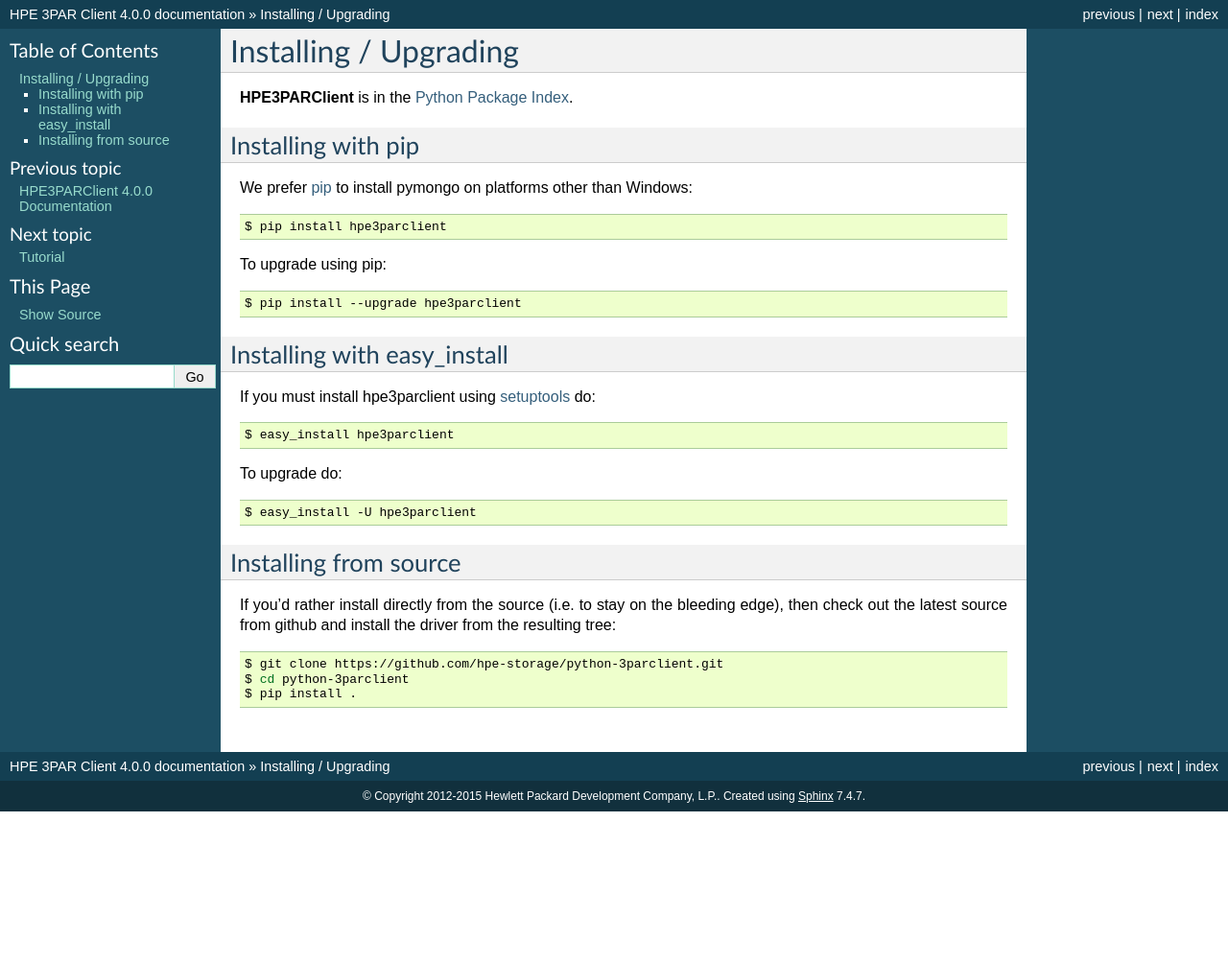
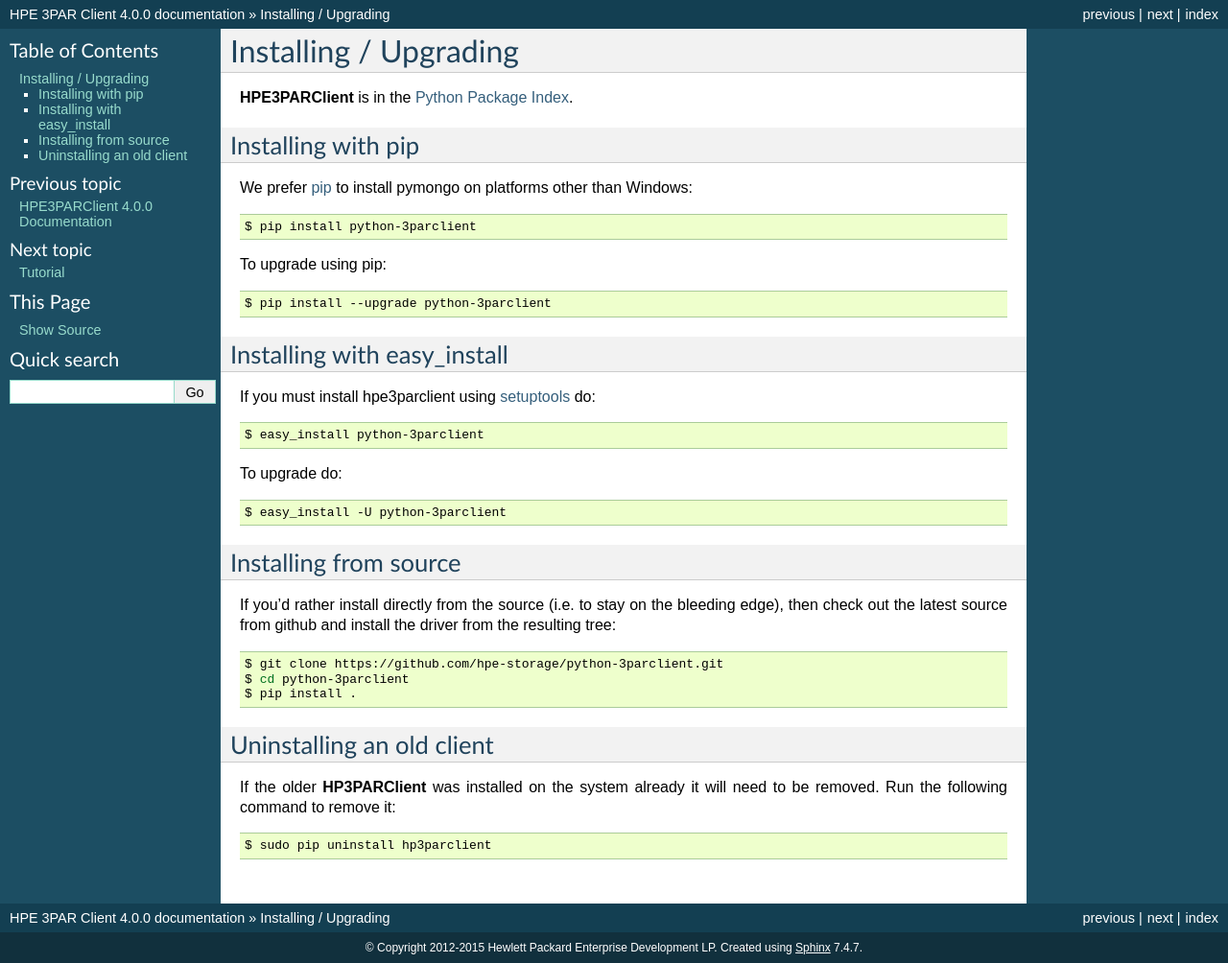
Before and after one commit to hpe-storage/python-3parclient, a Sphinx documentation site: the page built from docs/installation.rst, in a window 1280 px wide. Shown: the whole page at 96% size. Built offline with Sphinx 7.4.7, drawn with Linux system fonts in a browser that asks for light colours; before the commit the page ends 900 px from its top, so only the background shows below that.

Commit message:
Updating Documentation
The client documentation is being updated to use the new
PyPi project name, 'python-3parclient'.

Change-Id: Iecc4aa8fbafa99d6619bfc428fb3559de6290f3a

```diff
--- a/docs/changelog.rst
+++ b/docs/changelog.rst
@@ -4,6 +4,8 @@
 Changes in Version 4.0.0
 ------------------------
 * Rebranded the client from HP to HPE.
+* Updated documentation to use the new PyPi project name for the
+  client, 'python-3parclient'.
 
 Changes in Version 3.3.0
 ------------------------
--- a/docs/conf.py
+++ b/docs/conf.py
@@ -45,7 +45,7 @@
 
 # General information about the project.
 project = 'HPE 3PAR Client'
-copyright = '2012-2015 Hewlett Packard Development Company, L.P.'
+copyright = '2012-2015 Hewlett Packard Enterprise Development LP'
 
 # The version info for the project you're documenting, acts as replacement for
 # |version| and |release|, also used in various other places throughout the
--- a/docs/installation.rst
+++ b/docs/installation.rst
@@ -4,7 +4,7 @@
 
 
 **HPE3PARClient** is in the `Python Package Index
-<http://pypi.python.org/pypi/hpe3parclient/>`_.
+<http://pypi.python.org/pypi/python-3parclient/>`_.
 
 Installing with pip
 -------------------
@@ -12,11 +12,11 @@
 We prefer `pip <http://pypi.python.org/pypi/pip>`_
 to install pymongo on platforms other than Windows::
 
-  $ pip install hpe3parclient
+  $ pip install python-3parclient
 
 To upgrade using pip::
 
-  $ pip install --upgrade hpe3parclient
+  $ pip install --upgrade python-3parclient
 
 Installing with easy_install
 ----------------------------
@@ -24,11 +24,11 @@
 If you must install hpe3parclient using
 `setuptools <http://pypi.python.org/pypi/setuptools>`_ do::
 
-  $ easy_install hpe3parclient
+  $ easy_install python-3parclient
 
 To upgrade do::
 
-  $ easy_install -U hpe3parclient
+  $ easy_install -U python-3parclient
 
 
 Installing from source
@@ -41,3 +41,11 @@
   $ git clone https://github.com/hpe-storage/python-3parclient.git
   $ cd python-3parclient
   $ pip install .
+
+Uninstalling an old client
+--------------------------
+
+If the older **HP3PARClient** was installed on the system already it
+will need to be removed. Run the following command to remove it::
+
+  $ sudo pip uninstall hp3parclient
--- a/setup.py
+++ b/setup.py
@@ -7,7 +7,7 @@
 
 
 setup(
-  name='hpe3parclient',
+  name='python-3parclient',
   version=hpe3parclient.version,
   description="HPE 3PAR HTTP REST Client",
   author="Walter A. Boring IV",
```
Also changed, not shown: README.rst (+9 -0 lines).
